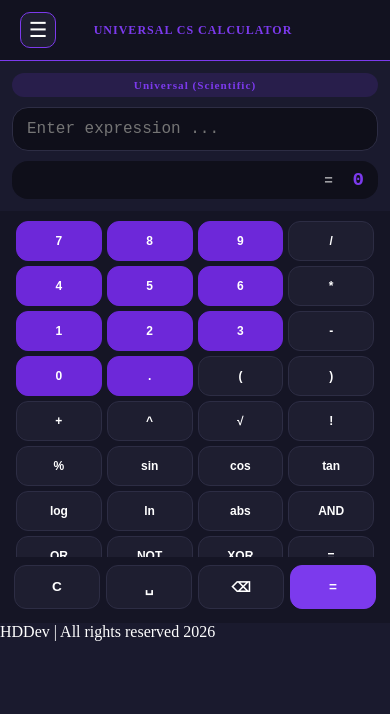
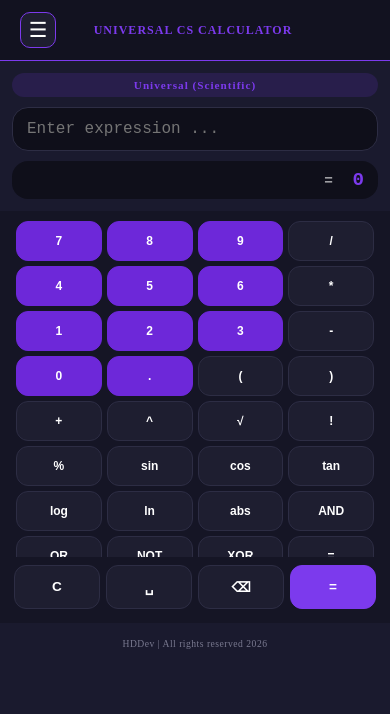
Before and after one commit to hdalmino0011/Computer-Science-Calculator, a plain HTML site: page index.html in a window 390 px wide. Drawn offline with Linux system fonts and the light colour scheme.

Commit message:
Update styles.css

```diff
--- a/styles.css
+++ b/styles.css
@@ -288,6 +288,18 @@ body.theme-cyan-night { --bg-card: #0a2535; --accent: #06b6d4; --num-btn-bg: #08
 .eval-btn:active {
     background: var(--accent-hover);
     transform: scale(0.95);
+}
+
+/* Footer styling */
+.app-footer {
+    text-align: center;
+    font-size: 0.65rem;
+    color: var(--text-secondary);
+    opacity: 0.6;
+    padding: 12px 10px 20px;
+    margin-top: 5px;
+    letter-spacing: 0.5px;
+    flex-shrink: 0;
 }
 
 .full-page-view {
@@ -651,6 +663,9 @@ body.theme-cyan-night { --bg-card: #0a2535; --accent: #06b6d4; --num-btn-bg: #08
         .buttons-panel {
             padding-bottom: calc(14px + env(safe-area-inset-bottom));
         }
+        .app-footer {
+            padding-bottom: calc(20px + env(safe-area-inset-bottom));
+        }
     }
 }
 
@@ -707,6 +722,11 @@ body.theme-cyan-night { --bg-card: #0a2535; --accent: #06b6d4; --num-btn-bg: #08
     .display-area {
         padding: 12px;
     }
+
+    .app-footer {
+        font-size: 0.6rem;
+        padding: 10px 10px 16px;
+    }
 }
 
 @media (max-height: 500px) {
@@ -759,4 +779,9 @@ body.theme-cyan-night { --bg-card: #0a2535; --accent: #06b6d4; --num-btn-bg: #08
         font-size: 0.75rem;
         padding: 6px;
     }
+
+    .app-footer {
+        font-size: 0.55rem;
+        padding: 8px 8px 12px;
+    }
 }
```
